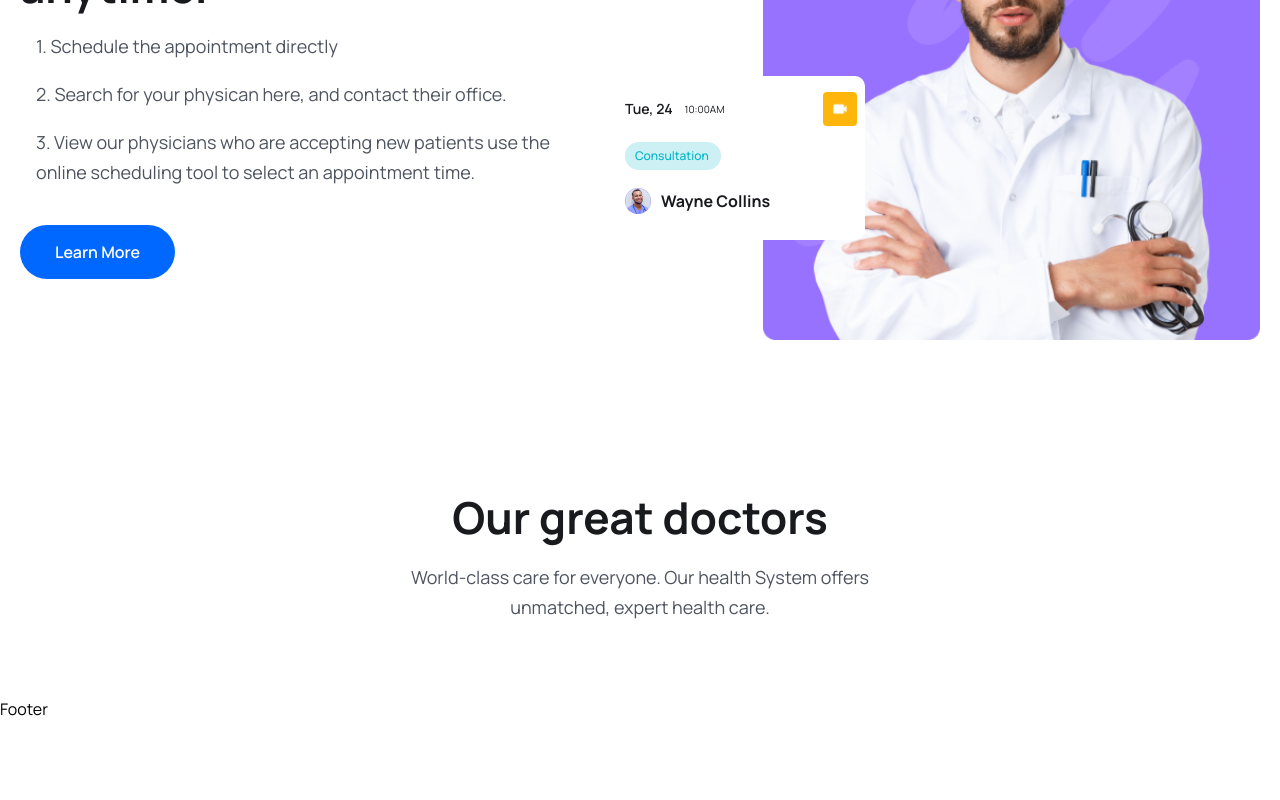
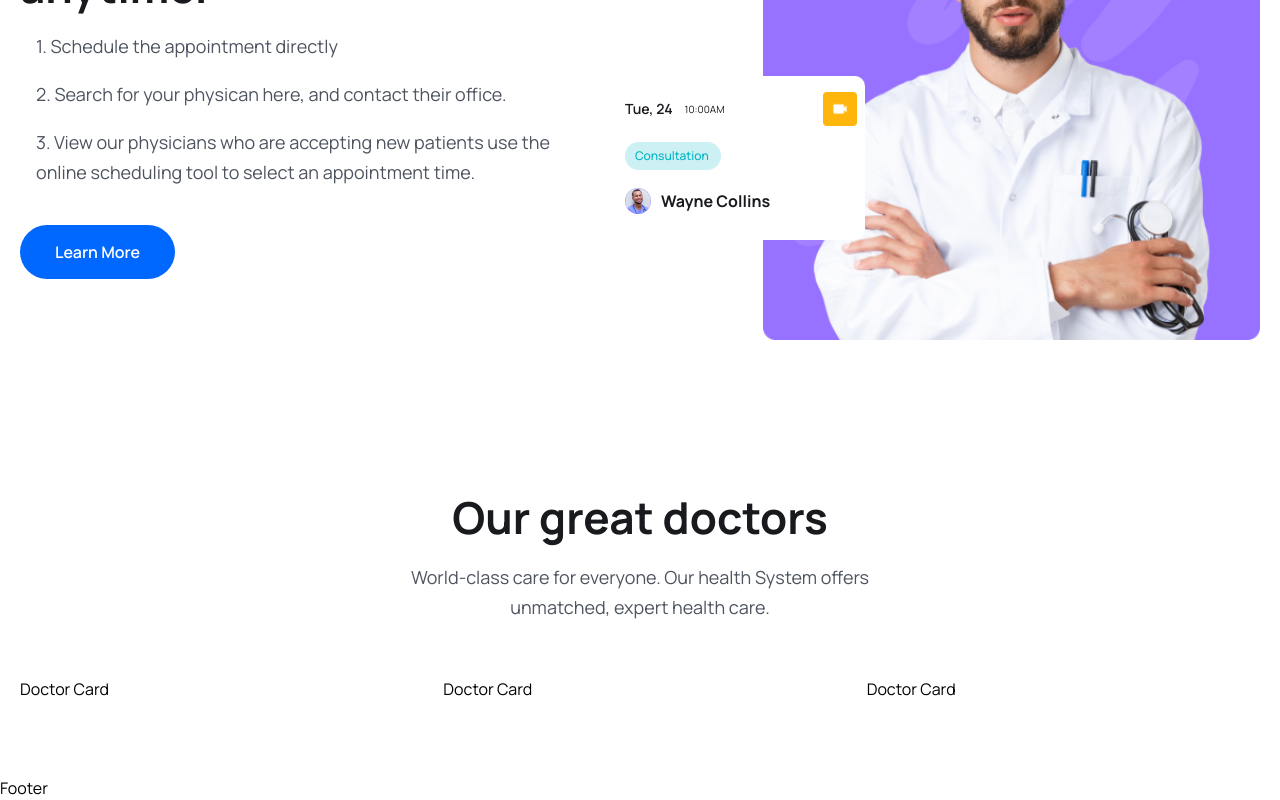
Before and after one commit to MacSmitty8/MERN-Medicare-Booking, a React (Vite) app in the folder frontend/: page / in a window 1280 px wide. Shown: the part 3627-4427 px from the top of the page. Before the commit the page ends 4348 px from the top, so only its background shows below. Built offline with nearby package versions, Linux system fonts and the light colour scheme.

Commit message:
Created the Doctor Card and set up the lay out for the Doctor Cards using the DoctorList component.

```diff
--- /dev/null
+++ b/frontend/src/components/Doctors/DoctorCard.jsx
@@ -0,0 +1,11 @@
+import React from 'react'
+
+const DoctorCard = () => {
+  return (
+    <div>
+      <div>Doctor Card</div>
+    </div>
+  )
+}
+
+export default DoctorCard
--- a/frontend/src/components/Doctors/DoctorList.jsx
+++ b/frontend/src/components/Doctors/DoctorList.jsx
@@ -1,12 +1,13 @@
 
 import React from 'react'
 import {doctors} from './../../assets/data/doctors'
+import DoctorCard from './DoctorCard'
 
 const DoctorList = () => {
   return (
-    <div>
-      DoctorList
-    </div>
+ <div className='grid grid-cols-1 sm:grid-cols-2 md:grid-cols-3 gap-5
+ lg:gap-[30px] mt-[30px] lg:mt-[55px]'>{doctors.map((doctor, index)=> (
+    <DoctorCard key={index} doctors={doctors} />))}</div>
   )
 }
 
--- a/frontend/src/pages/Home.jsx
+++ b/frontend/src/pages/Home.jsx
@@ -12,6 +12,7 @@ import {Link} from 'react-router-dom'
 import {BsArrowRight} from 'react-icons/bs'
 import About from '../components/About/About'
 import ServiceList from '../components/Services/ServiceList'
+import DoctorList from '../components/Doctors/DoctorList'
 
 const Home = () => {
   return <>
@@ -217,6 +218,7 @@ const Home = () => {
                 expert health care.
               </p>
             </div>
+            <DoctorList />
           </div>
         </section>
     </>
```
